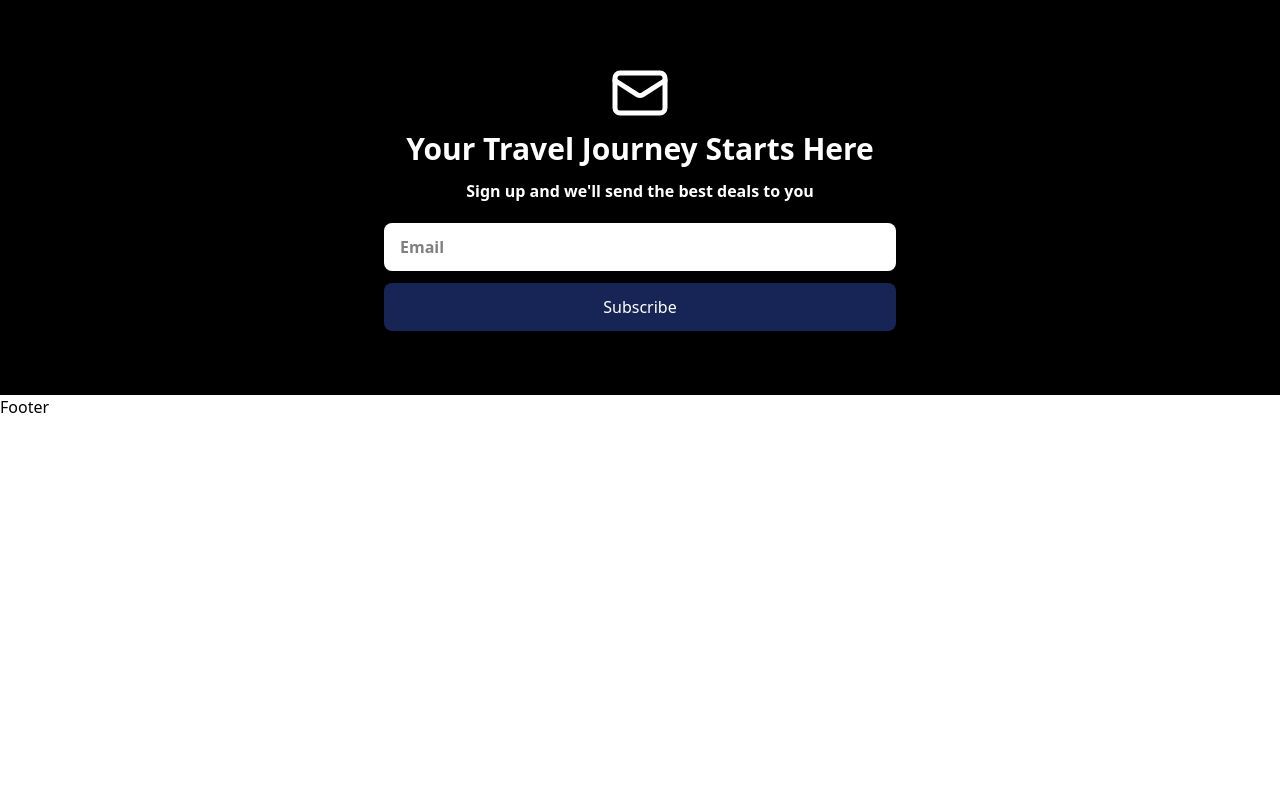
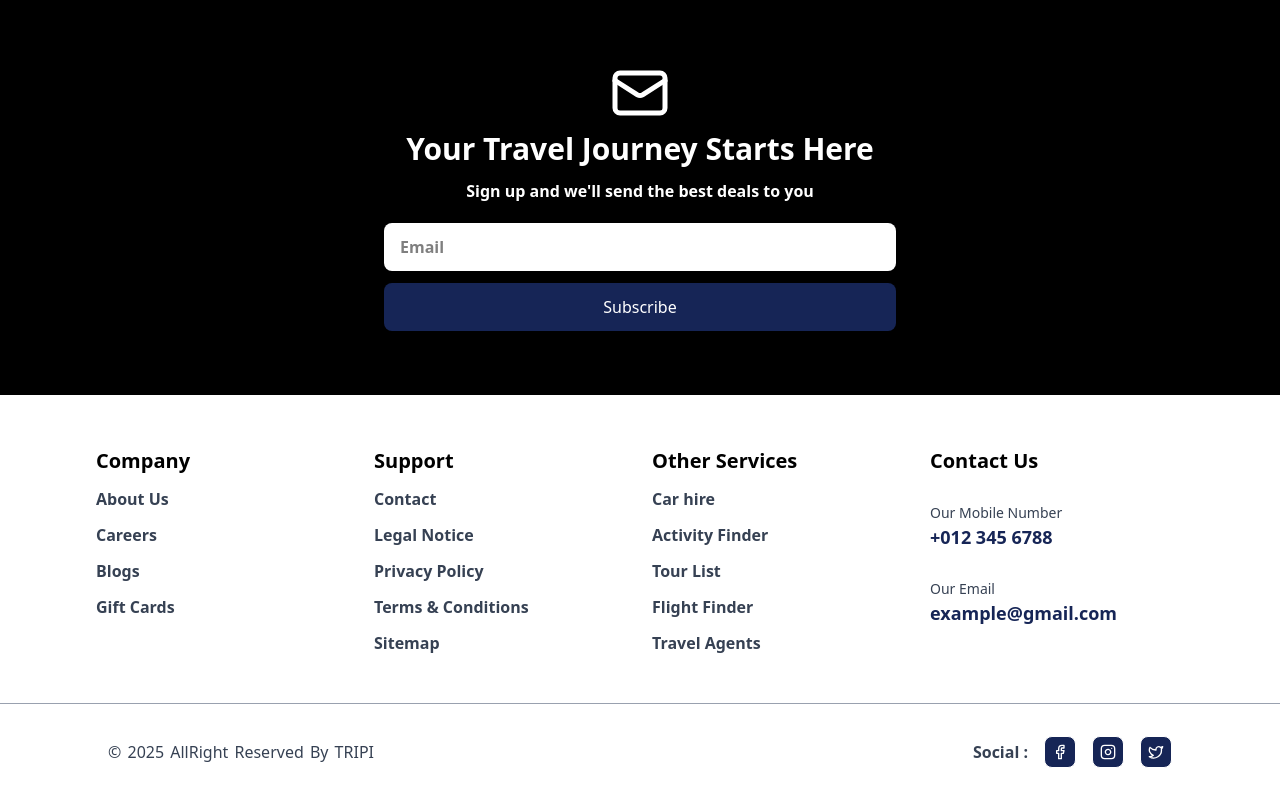
Before and after one commit to RehmanShoukat/Travel, a React (Vite) app: page / in a window 1280 px wide. Shown: the part 3407-4207 px from the top of the page. Before the commit the page ends 3826 px from the top, so only its background shows below. Built offline with nearby package versions, Linux system fonts and the light colour scheme.

Commit message:
Make Footer

```diff
--- a/src/components/Footer/index.jsx
+++ b/src/components/Footer/index.jsx
@@ -1,10 +1,62 @@
+import { Facebook, Instagram, Twitter } from 'lucide-react'
 import React from 'react'
 
 const Footer = () => {
   return (
-    <div>
-      Footer
-    </div>
+    <footer className='bg-white text-gray-700 '>
+      <div className='grid grid-cols-1 md:grid-cols-4 gap-6 max-w-6xl mx-auto px-4 sm:px-6 md:px-8 mt-13'>
+        <div>
+          <h3 className='text-md md:text-xl font-bold mb-3 text-black'>Company</h3>
+          <ul className='space-y-3 cursor-pointer font-bold'>
+            <li ><a href="#" className='hover:text-blue-950'>About Us</a></li>
+            <li ><a href="#" className='hover:text-blue-950'>Careers</a></li>
+            <li ><a href="#" className='hover:text-blue-950'>Blogs</a></li>
+            <li ><a href="#" className='hover:text-blue-950'>Gift Cards</a></li>
+          </ul>
+        </div>
+        <div>
+          <h3 className='text-md md:text-xl font-bold mb-3 text-black'>Support</h3>
+          <ul className='space-y-3 cursor-pointer font-bold'>
+            <li><a href="#">Contact</a></li>
+            <li><a href="#">Legal Notice</a></li>
+            <li><a href="#">Privacy Policy</a></li>
+            <li><a href="#">Terms & Conditions</a></li>
+            <li><a href="#">Sitemap</a></li>
+          </ul>
+        </div>
+        <div>
+          <h3 className='text-md md:text-xl font-bold mb-3 text-black'>Other Services</h3>
+          <ul className='space-y-3 cursor-pointer font-bold'>
+            <li><a href="#">Car hire</a></li>
+            <li><a href="#">Activity Finder</a></li>
+            <li><a href="#">Tour List</a></li>
+            <li><a href="#">Flight Finder</a></li>
+            <li><a href="#">Travel Agents</a></li>
+          </ul>
+        </div>
+        <div>
+          <h3 className='text-md md:text-xl font-bold mb-3 text-black'>Contact Us</h3>
+          <div className='mt-7 flex flex-col justify-center'>
+            <p className='text-sm md:text-md text-gray-700'>Our Mobile Number</p>
+            <h3 className='text-blue-950 font-bold text-md md:text-lg '>+012 345 6788</h3>
+          </div>
+          <div className='mt-7 flex flex-col justify-center'>
+            <p className='text-sm md:text-md text-gray-700'>Our Email</p>
+            <h3 className='text-blue-950 font-bold text-md md:text-lg '>example@gmail.com</h3>
+          </div>
+
+        </div>
+
+      </div>
+      <div className='border-t border-gray-400 text-center mt-12 pt-8 pb-8 flex items-center justify-between px-6 sm:px-8 md:px-16 lg:px-27'>
+        <p className='text-gray-700 font-medium [word-spacing:2px] '>&copy; {new Date().getFullYear()} AllRight Reserved By TRIPI</p>
+        <p className='flex items-center justify-center gap-4 text-gray-700 font-bold'>Social :
+          <a href="#" className='bg-blue-950 w-8 h-8 flex items-center justify-center text-white hover:bg-white border-1 hover:border-blue-950 hover:text-blue-950 hover:ring-1 transition duration-300 rounded-lg'><Facebook size={16} /></a>
+          <a href="#" className='bg-blue-950 w-8 h-8 flex items-center justify-center text-white hover:bg-white border-1 hover:border-blue-950 hover:text-blue-950 hover:ring-1 transition duration-300 rounded-lg'><Instagram size={16} /></a>
+          <a href="#" className='bg-blue-950 w-8 h-8 flex items-center justify-center text-white hover:bg-white border-1 hover:border-blue-950 hover:text-blue-950 hover:ring-1 transition duration-300 rounded-lg'><Twitter size={16} /></a>
+        </p>
+      </div>
+    </footer>
   )
 }
 
```
